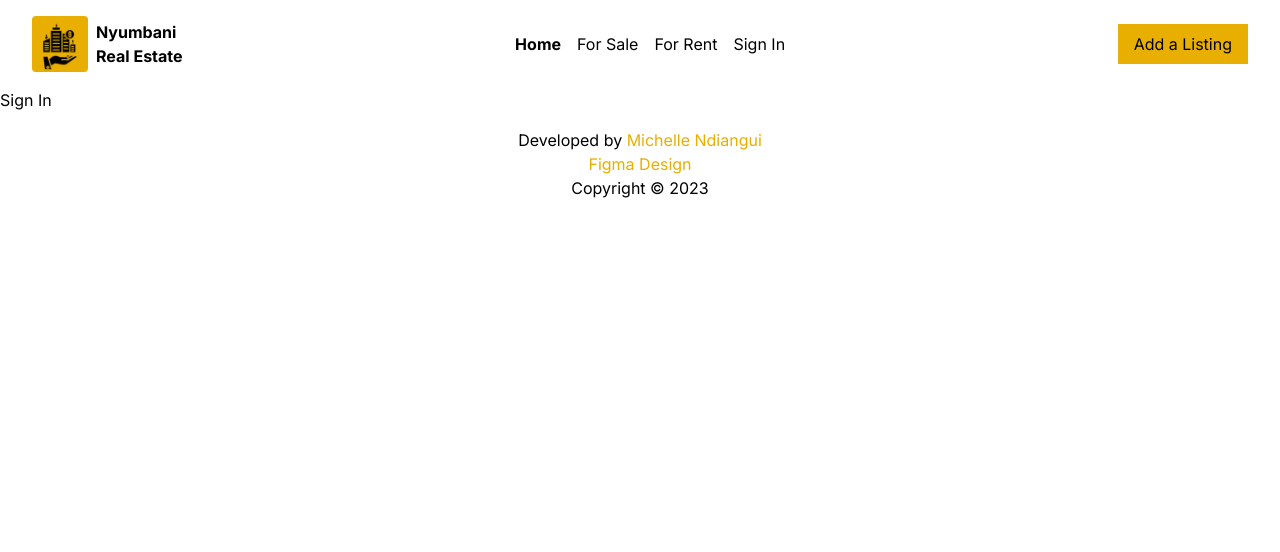
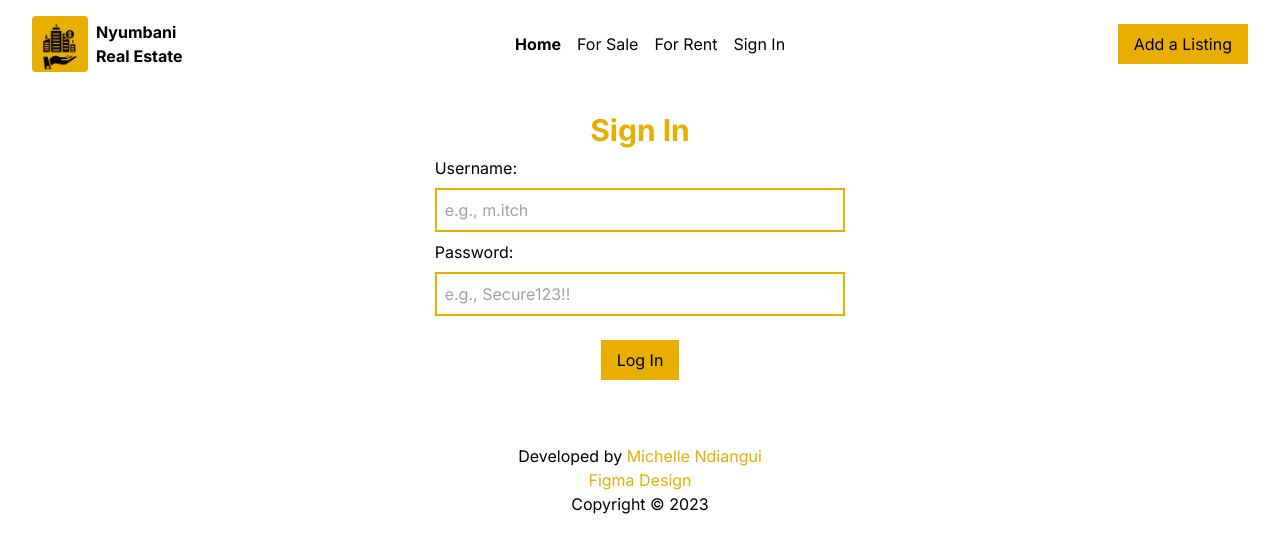
Before and after one commit to MuthoniMN/real-estate-system, a Next.js app in the folder client/: page /signin in a window 1280 px wide. Shown: the top 552 px of the page. Built offline with nearby package versions, Linux system fonts and the light colour scheme.

Commit message:
sign in page

```diff
--- a/client/src/app/properties/add/page.js
+++ b/client/src/app/properties/add/page.js
@@ -1,8 +1,8 @@
 export default function Add() {
     return (
-        <section className="p-4">
+        <section className="p-6">
             <h1 className="text-3xl text-theme-color font-bold text-center">Add a Property</h1>
-            <p className="md:w-1/3 mx-auto my-2 italic">You can add a listing here but it will be added to our properties once we have verified it.</p>
+            <p className="md:w-1/3 mx-auto my-4 italic text-center">You can add a listing here but it will be added to our properties once we have verified it.</p>
             <form className="md:w-1/3 mx-auto my-4">
                 <div className="my-2">
                     <label htmlFor="title">Property Title: </label>
--- a/client/src/app/signin/page.js
+++ b/client/src/app/signin/page.js
@@ -1,7 +1,18 @@
 export default function Signin() {
     return (
-        <section>
-            <h1>Sign In</h1>
+        <section className="p-6">
+            <h1 className="text-3xl text-theme-color text-center font-bold">Sign In</h1>
+            <form className="md:w-1/3 mx-auto">
+                <div className="my-2">
+                    <label htmlFor="username">Username: </label>
+                    <input type="text" id="username" placeholder="e.g., m.itch" className="w-full mt-2 p-2 border-2 border-theme-color" />
+                </div>
+                <div className="my-2">
+                    <label htmlFor="password">Password: </label>
+                    <input type="tpassword" id="password" placeholder="e.g., Secure123!!" className="w-full mt-2 p-2 border-2 border-theme-color" />
+                </div>
+                <input type="submit" value={"Log In"} className="bg-theme-color py-2 px-4 block mx-auto my-6" />
+            </form>
         </section>
     )
 }
```
